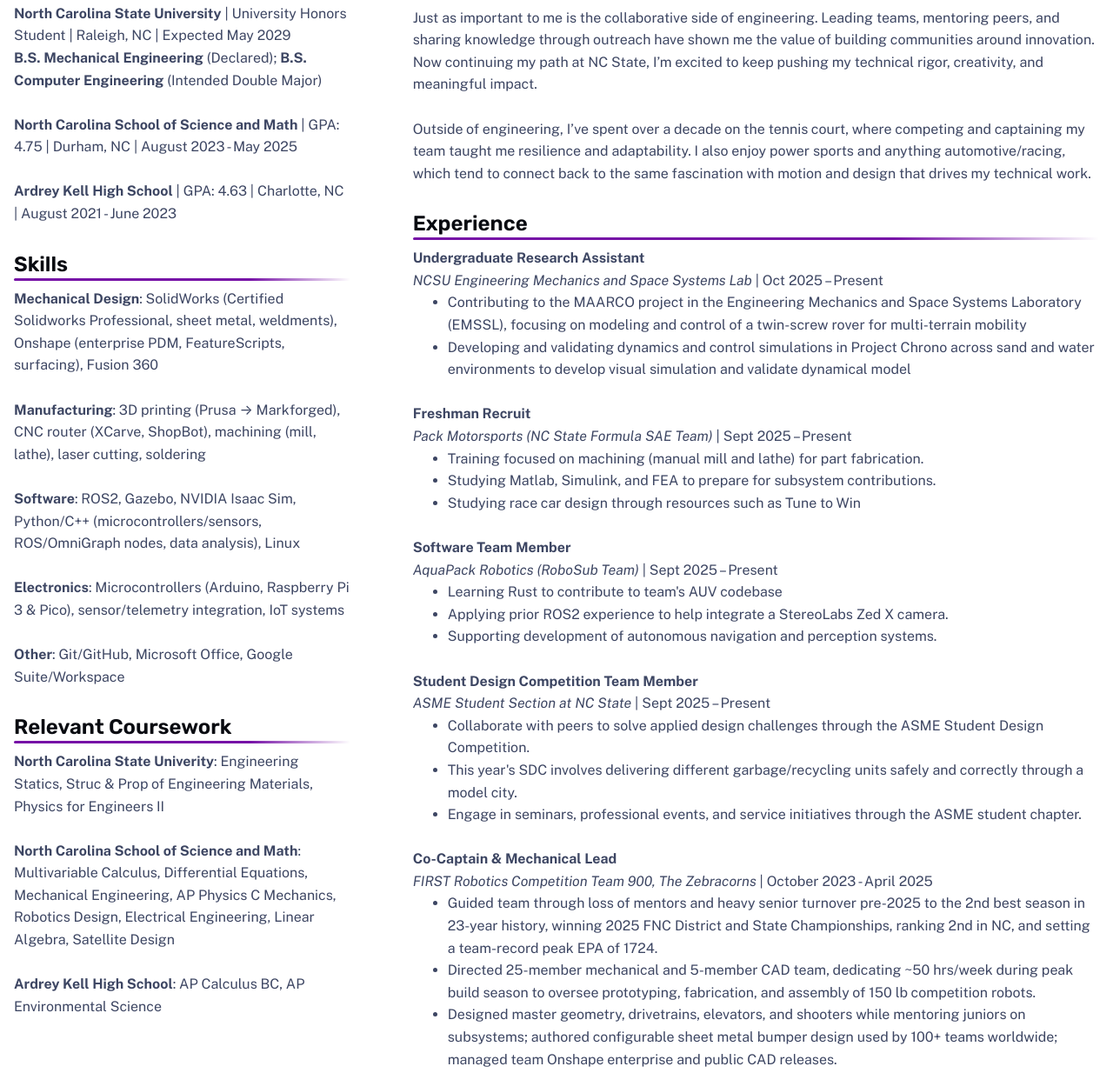
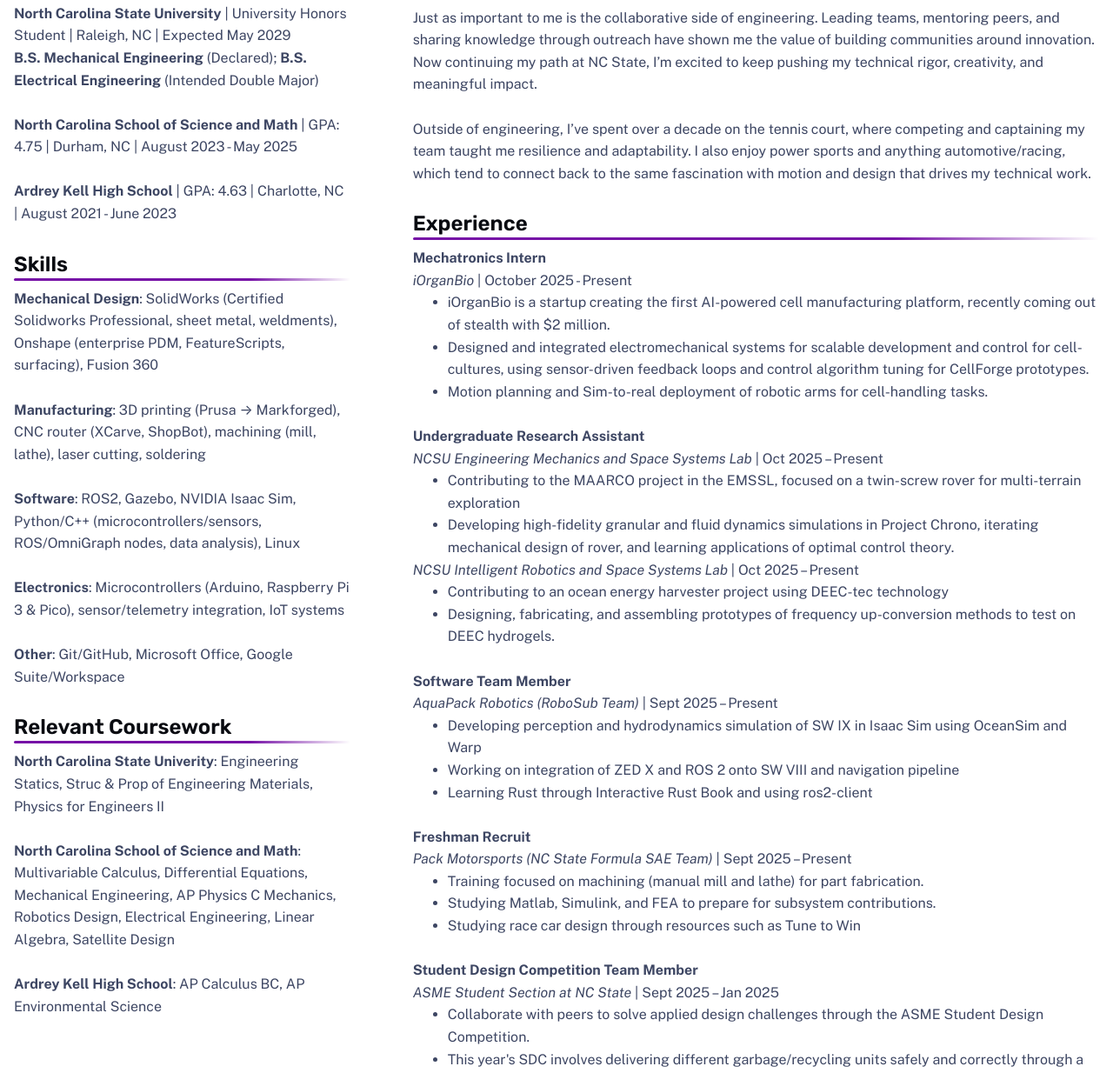
Before and after one commit to SidGupta4761/portfolio-website, an Astro site: page /about in a window 1280 px wide. Shown: the part 585-1819 px from the top of the page at 87% size. Built offline with nearby package versions, Linux system fonts and the light colour scheme; Astro itself is replaced by a stand-in of ours.

Commit message:
dec update

```diff
--- a/src/pages/about.astro
+++ b/src/pages/about.astro
@@ -25,7 +25,7 @@
     <h2 class="sg-section-title">Education</h2>
     <div class="sg-content">
       <p><b>North Carolina State University</b> | University Honors Student | Raleigh, NC | Expected May 2029</p>
-	  <p><b>B.S. Mechanical Engineering</b> (Declared); <b>B.S. Computer Engineering</b> (Intended Double Major)</p>
+	  <p><b>B.S. Mechanical Engineering</b> (Declared); <b>B.S. Electrical Engineering</b> (Intended Double Major)</p>
 	  <br>
 	  <p><b>North Carolina School of Science and Math</b> | GPA: 4.75 | Durham, NC | August 2023 - May 2025</p>
 	  <br>
@@ -70,11 +70,41 @@
     <div class="sg-content">
 
   <p>
+    <strong>Mechatronics Intern</strong><br>
+    <em>iOrganBio</em> | October 2025 - Present<br>
+    <ul>
+      <li>iOrganBio is a startup creating the first AI-powered cell manufacturing platform, recently coming out of stealth with $2 million.</li>
+      <li>Designed and integrated electromechanical systems for scalable development and control for cell-cultures, using sensor-driven feedback loops and control algorithm tuning for CellForge prototypes.</li>
+      <li>Motion planning and Sim-to-real deployment of robotic arms for cell-handling tasks.</li>
+
+    </ul>
+  </p>
+
+  <br>
+
+  <p>
     <strong>Undergraduate Research Assistant</strong><br>
     <em>NCSU Engineering Mechanics and Space Systems Lab</em> | Oct 2025 – Present<br>
     <ul>
-      <li>Contributing to the MAARCO project in the Engineering Mechanics and Space Systems Laboratory (EMSSL), focusing on modeling and control of a twin-screw rover for multi-terrain mobility</li>
-      <li>Developing and validating dynamics and control simulations in Project Chrono across sand and water environments to develop visual simulation and validate dynamical model</li>
+      <li>Contributing to the MAARCO project in the EMSSL, focused on a twin-screw rover for multi-terrain exploration</li>
+      <li>Developing high-fidelity granular and fluid dynamics simulations in Project Chrono, iterating mechanical design of rover, and learning applications of optimal control theory.</li>
+    </ul>
+    <em>NCSU Intelligent Robotics and Space Systems Lab</em> | Oct 2025 – Present<br>
+    <ul>
+      <li>Contributing to an ocean energy harvester project using DEEC-tec technology</li>
+      <li>Designing, fabricating, and assembling prototypes of frequency up-conversion methods to test on DEEC hydrogels.</li>
+    </ul>
+  </p>
+
+  <br>
+
+  <p>
+    <strong>Software Team Member</strong><br>
+    <em>AquaPack Robotics (RoboSub Team)</em> | Sept 2025 – Present<br>
+    <ul>
+      <li>Developing perception and hydrodynamics simulation of SW IX in Isaac Sim using OceanSim and Warp</li>
+      <li>Working on integration of ZED X and ROS 2 onto SW VIII and navigation pipeline</li>
+      <li>Learning Rust through Interactive Rust Book and using ros2-client</li>
     </ul>
   </p>
 
@@ -93,20 +123,8 @@
   <br>
 
   <p>
-    <strong>Software Team Member</strong><br>
-    <em>AquaPack Robotics (RoboSub Team)</em> | Sept 2025 – Present<br>
-    <ul>
-      <li>Learning Rust to contribute to team's AUV codebase</li>
-      <li>Applying prior ROS2 experience to help integrate a StereoLabs Zed X camera.</li>
-      <li>Supporting development of autonomous navigation and perception systems.</li>
-    </ul>
-  </p>
-
-  <br>
-
-  <p>
     <strong>Student Design Competition Team Member</strong><br>
-    <em>ASME Student Section at NC State</em> | Sept 2025 – Present<br>
+    <em>ASME Student Section at NC State</em> | Sept 2025 – Jan 2025<br>
     <ul>
       <li>Collaborate with peers to solve applied design challenges through the ASME Student Design Competition.</li>
       <li>This year's SDC involves delivering different garbage/recycling units safely and correctly through a model city.</li>
```
